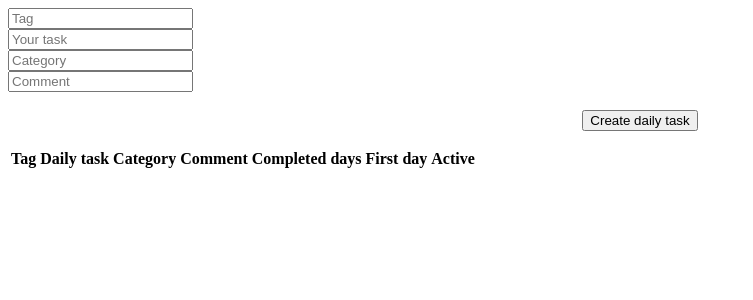
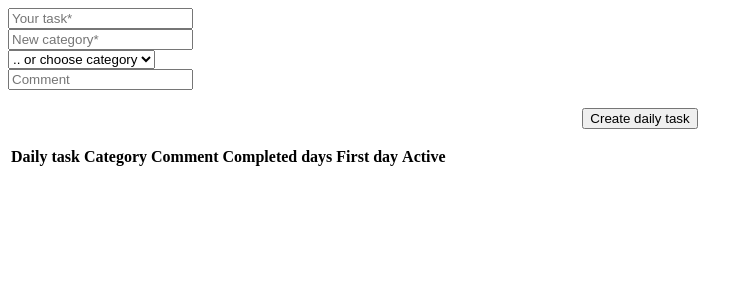
Before and after one commit to OrJaku/check-helper, a Django app: template tasks/templates/daily_tasks_settings.html in a window 1280 px wide. Shown: the top 300 px of the page, without its empty margins (0-753 px from the left). Run offline with Django 3.2, Linux system fonts and the light colour scheme; the template is opened without the code that fills it, so the values that code supplies are empty; parts of the project's set-up code (start-up, migrations or seed data) failed here and were passed over.

Commit message:
Removed Tags in daily task. Added selecting existing categories while adding tasks and daily task

```diff
--- a/tasks/models.py
+++ b/tasks/models.py
@@ -30,11 +30,10 @@ class DailyTask(models.Model):
     name = models.CharField(max_length=100, null=False)
     category = models.CharField(max_length=20, null=False)
     description = models.CharField(max_length=100)
-    tag = models.CharField(max_length=20, null=False)
     first_date = models.DateField(default=now)
     active = models.BooleanField(default=True)
     completed = models.IntegerField(default=0)
     user = models.ForeignKey(User, on_delete=models.CASCADE, related_name='user_daily')
 
     def __str__(self):
-        return 'Tag: %s' % self.tag
+        return 'Daily task: %s' % self.name
--- a/tasks/templates/daily_tasks_settings.html
+++ b/tasks/templates/daily_tasks_settings.html
@@ -1,17 +1,22 @@
 
  <body>
     <form method="POST" action="/tasks_list/">{% csrf_token %}
-      <div class="row">
-          <div class="col">
-              <input type="text" class="form-control" name="tag" placeholder="Tag">
+      <div class="form-row">
+          <div class="col col-md-4">
+              <input type="text" class="form-control" name="name" placeholder="Your task*">
           </div>
-          <div class="col">
-              <input type="text" class="form-control" name="name" placeholder="Your task">
-          </div>
-          <div class="col">
-              <input type="text" class="form-control" name="category" placeholder="Category">
-          </div>
-          <div class="col">
+            <div class="col col-md-2">
+                <input type="text" class="form-control" name="category" placeholder="New category*">
+            </div>
+            <div class="col col-md-2" >
+                <select class="custom-select" name="category_select" id="inlineFormCustomSelect">
+                    <option selected>.. or choose category</option>
+                    {% for category  in unique_categories %}
+                        <option value={{category}}>{{category}}</option>
+                    {% endfor %}
+                </select>
+            </div>
+          <div class="col col-md-4">
               <input type="text" class="form-control" name="description" placeholder="Comment">
           </div>
       </div><br>
@@ -20,7 +25,6 @@
   <table class="table">
   <thead>
     <tr>
-      <th scope="col">Tag</th>
       <th scope="col">Daily task</th>
       <th scope="col">Category</th>
       <th scope="col">Comment</th>
@@ -33,7 +37,6 @@
   <tbody>
         {% for task_daily, difference in daily_tasks_user_with_completed_days %}
             <tr>
-                <td>{{task_daily.tag}}</td>
                 <td>{{task_daily.name}}</td>
                 <td>{{task_daily.category}}</td>
                 <td>{{task_daily.description}}</td>
@@ -52,7 +55,7 @@
                       <div class="modal-dialog" role="document">
                         <div class="modal-content">
                           <div class="modal-header">
-                            <h5 class="modal-title" id="staticBackdropLabel">{{task_daily.tag}} - {{task_daily.name}}</h5>
+                            <h5 class="modal-title" id="staticBackdropLabel">{{task_daily.name}}</h5>
                             <button type="button" class="close" data-dismiss="modal" aria-label="Close">
                               <span aria-hidden="true">&times;</span>
                             </button>
```
Also changed, not shown: tasks/templates/add_task.html (+26 -14 lines), tasks/templates/tasks_list.html (+12 -13 lines), tasks/views.py (+45 -16 lines), tasks/migrations/0020_remove_dailytask_tag.py (added).
